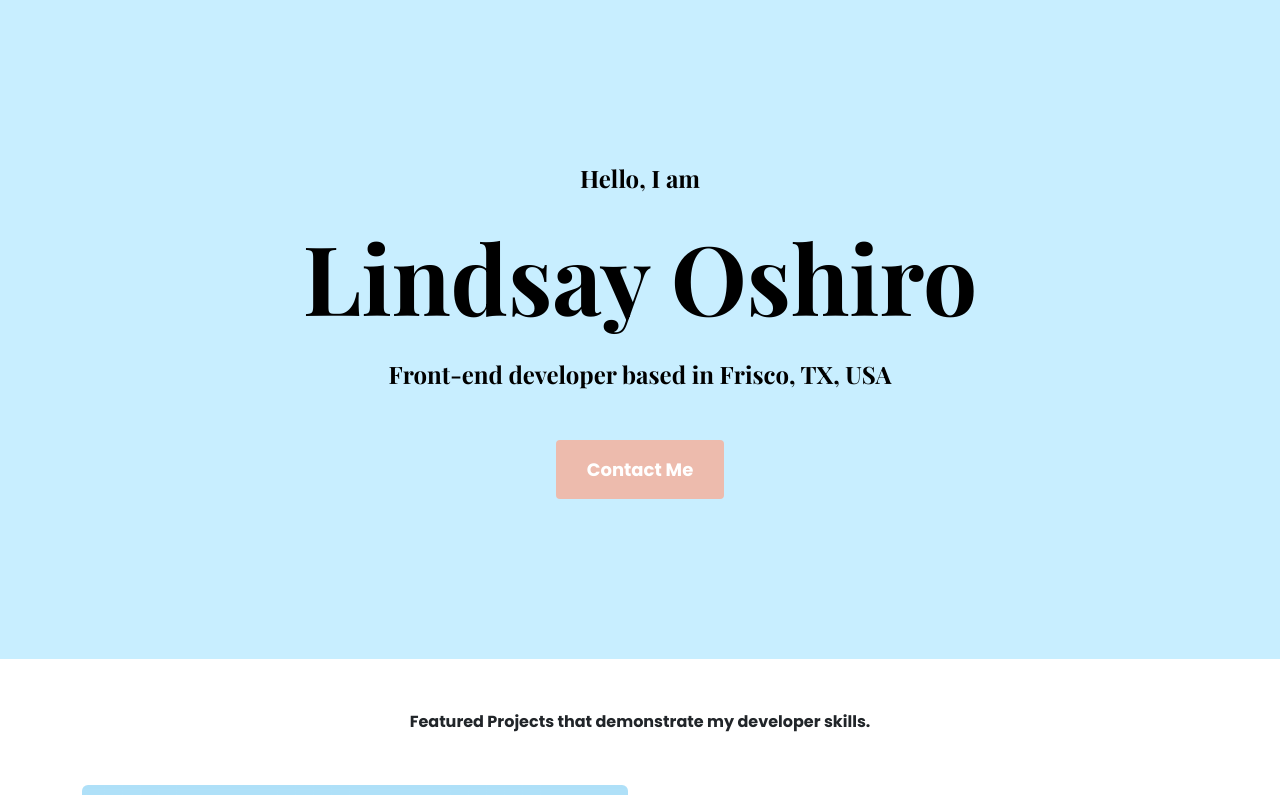
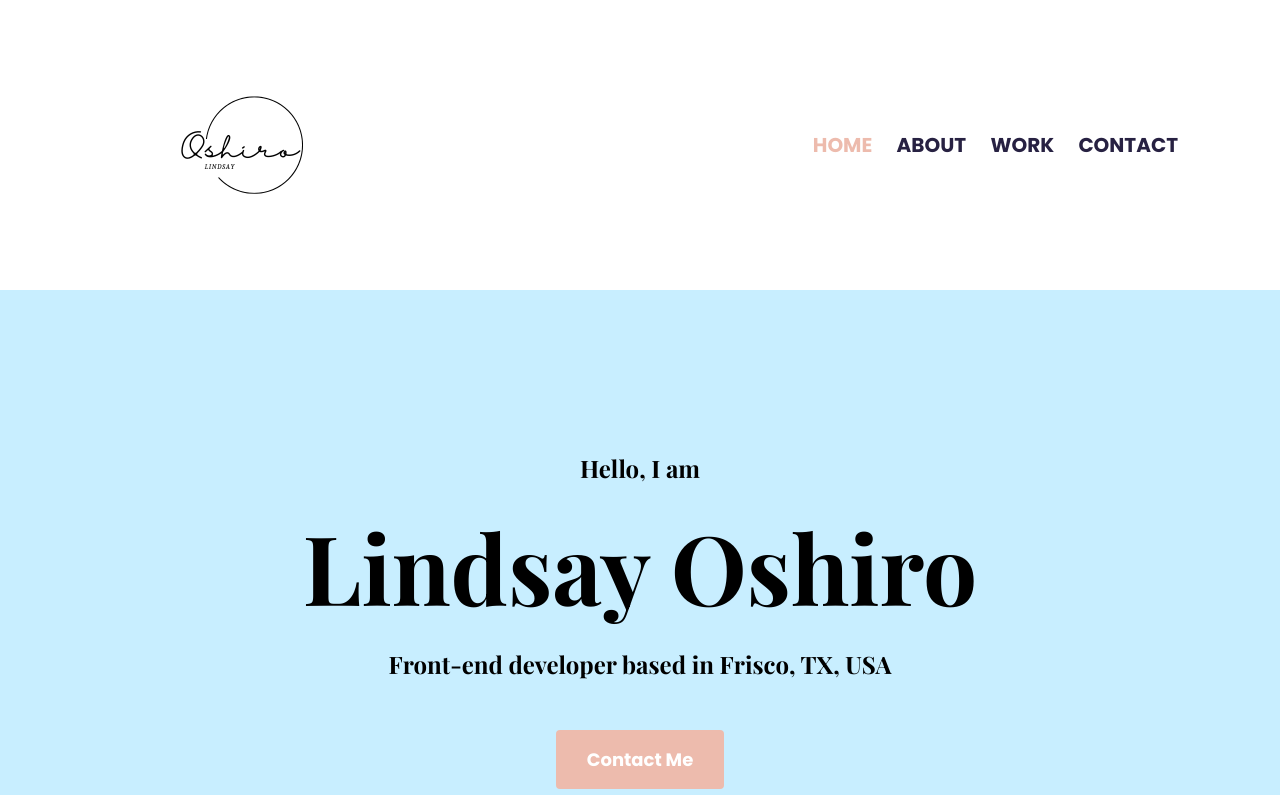
Before and after one commit to LinOshiro/portfolio-lindsay-oshiro, a plain HTML site: page index.html in a window 1280 px wide. Shown: the top 795 px of the page. Drawn offline with nearby package versions, Linux system fonts and the light colour scheme.

Commit message:
Created navigation bar

```diff
--- a/index.html
+++ b/index.html
@@ -31,6 +31,27 @@
     ></script>
   </head>
   <body>
+<div class="container">
+    <nav class="d-flex justify-content-between align-items-center">
+    <a href="/">
+      <img src="images/plaincirclelogo.png" alt="Lindsay Oshiro Logo" class="nav-logo d-none d-md-block" />
+    </a>
+      <ul>
+        <li class="active">
+          <a href="/"> Home</a>
+        </li>
+         <li>
+          <a href="/about.html"> About</a>
+        </li>
+         <li>
+          <a href="/work.html"> Work</a>
+        </li>
+         <li>
+          <a href="/contact.html"> Contact</a>
+        </li>
+    </ul>
+</nav>
+</div>
     <div class="hero">
       <h2>Hello, I am</h2>
       <h1>Lindsay Oshiro</h1>
--- a/styles/portfolio.css
+++ b/styles/portfolio.css
@@ -101,6 +101,40 @@ padding: 15px 30px;
   padding: 120px 60px;
 }
 
+.nav-logo {
+  max-width: 250px;
+}
+
+
+nav {
+  padding: 20px;
+}
+
+nav ul {
+  padding: 0;
+  margin: 0;
+}
+
+nav li {
+  display: inline;
+  list-style: none;
+  line-height: 42px;
+  margin-left: 20px;
+  font-size: 20px;
+}
+
+nav a {
+  text-decoration: none;
+  color: #272142;
+  transition: all 100ms ease-in-out;
+  text-transform: uppercase;
+}
+
+nav a:hover,
+nav li.active a {
+  color: var(--branding-color);
+}
+
 @media (max-width: 900px) {
   h1{
     font-size: 44px;
@@ -124,4 +158,8 @@ padding: 15px 30px;
     text-align: center;
     padding: 0;
   }
+
+  nav a {
+    font-size: 14px;
+  }
 }
```
Also changed, not shown: about.html (+21 -0 lines), contact.html (+20 -0 lines), work.html (+21 -1 lines), images/locirclelogo1.png (added), images/locirclelogo2.png (added), images/plaincirclelogo.png (added).
